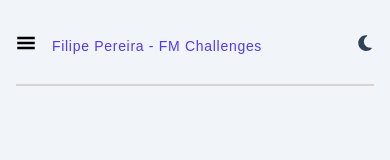
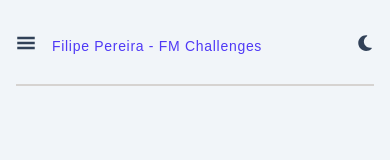
Before and after one commit to f29pereira/frontend-mentor-portfolio, a Next.js app: page / in a window 390 px wide. Shown: the top 160 px of the page. Built offline with nearby package versions, Linux system fonts and the light colour scheme; a web font is replaced by a local one.

Commit message:
fix: MobileNavToggle icon color and hover color

```diff
--- a/src/app/components/sections/Navigation/MobileNavigation/MobileNavToggle/MobileNavToggle.tsx
+++ b/src/app/components/sections/Navigation/MobileNavigation/MobileNavToggle/MobileNavToggle.tsx
@@ -22,8 +22,8 @@ export default function MobileNavToggle() {
       {!isToggled ? (
         <button
           className={clsx(
-            "text-nav-btn cursor-pointer",
-            "md:cursor-pointer md:hover:text-nav-btn-hover",
+            "text-nav-btn cursor-pointer text-nav-link",
+            "md:cursor-pointer md:hover:text-nav-link-hover",
             "dark:text-dark-title",
           )}
           aria-label={isToggled ? "" : "Open Navigation"}
```
